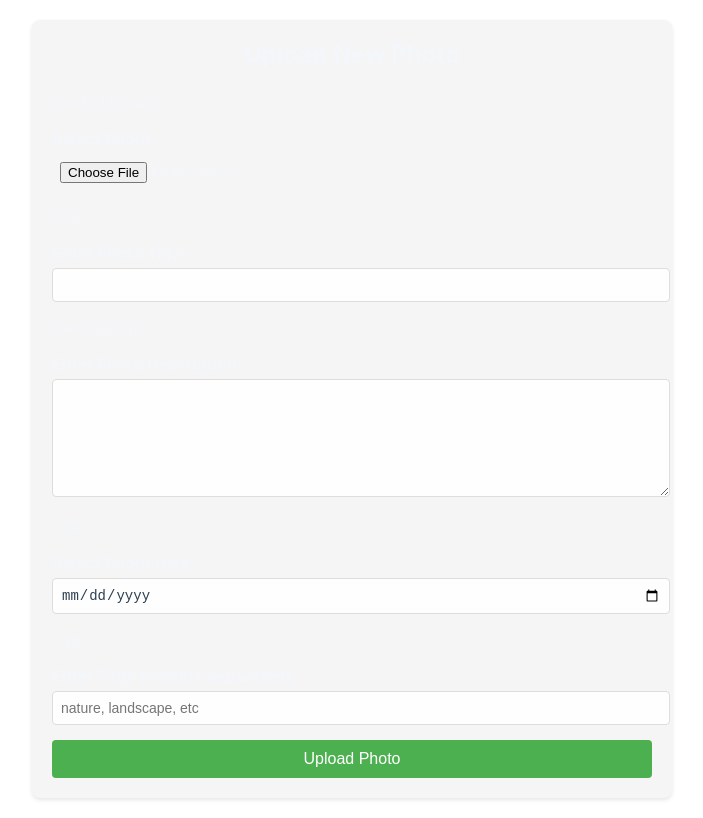
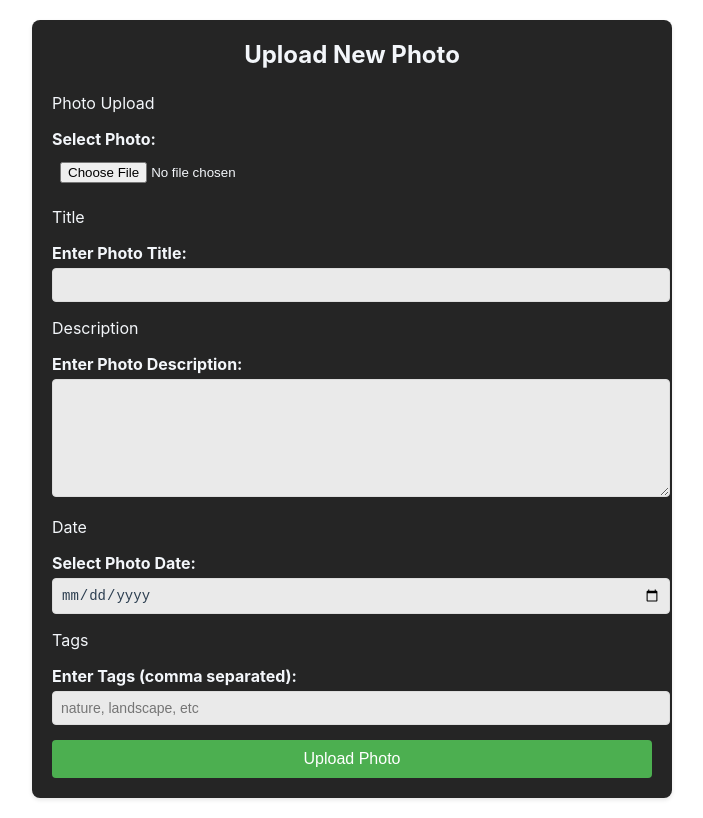
Before and after one commit to a-ia/photo-log, a website: page src/client/upload.html in a window 1280 px wide. Shown: the whole page, without its empty margins (288-991 px from the left). Drawn offline with Linux system fonts and the light colour scheme; sample sign-in values are in the browser's storage.

Commit message:
Minor style fix

```diff
--- a/src/client/upload.html
+++ b/src/client/upload.html
@@ -11,7 +11,7 @@
             max-width: 600px;
             margin: 20px auto;
             padding: 20px;
-            background: #f5f5f5;
+            background: #252525;
             border-radius: 8px;
             box-shadow: 0 2px 4px rgba(0,0,0,0.1);
         }
```
